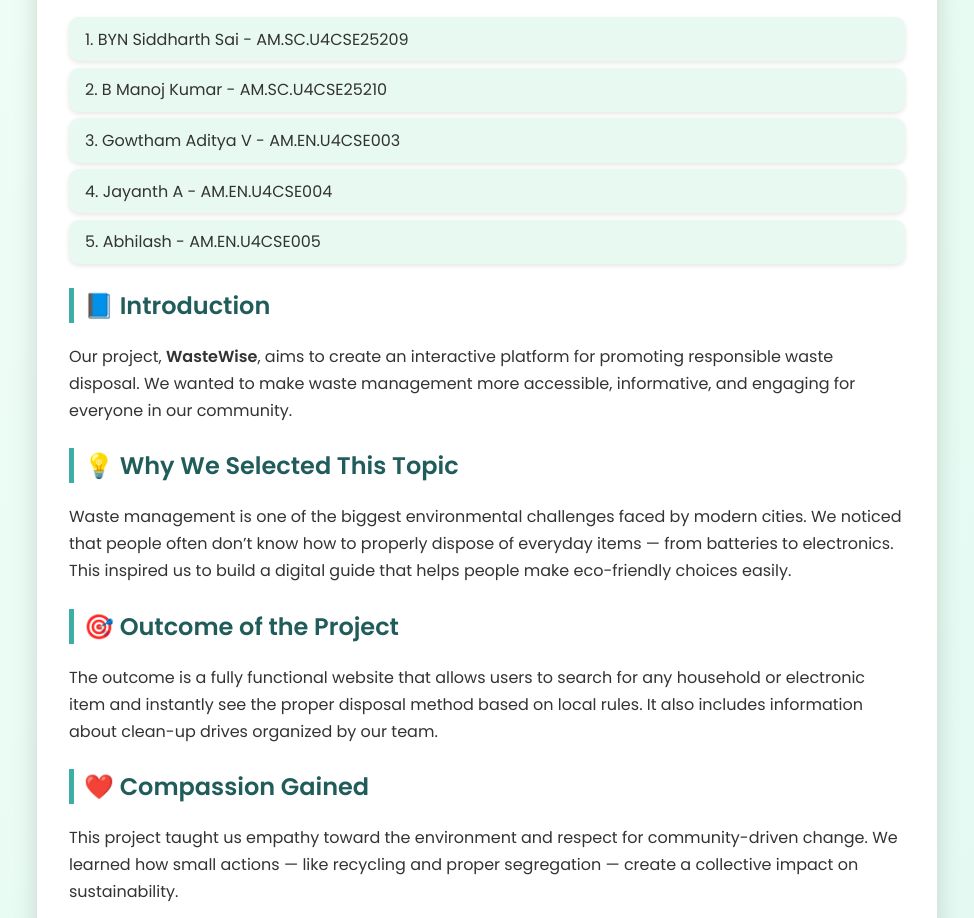
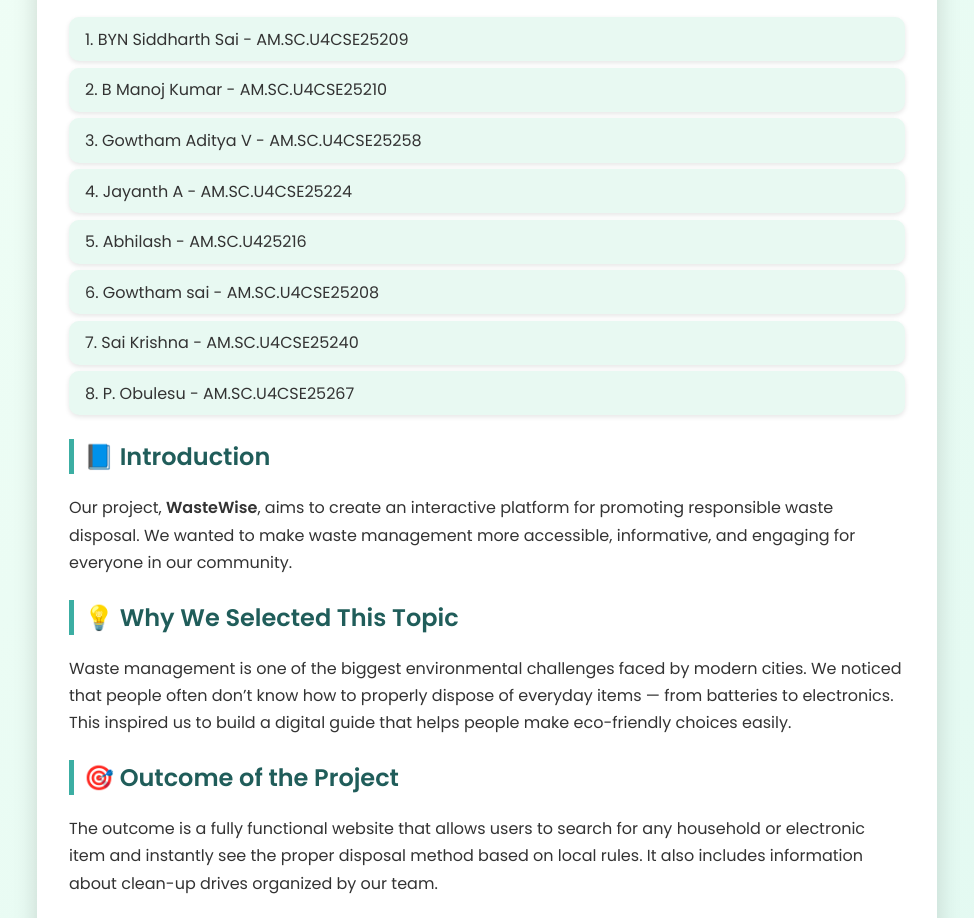
Before and after one commit to busydragon7/cleanamrita, a plain HTML site: page about.html in a window 1280 px wide. Shown: the part 798-1716 px from the top of the page, without its empty margins (153-1127 px from the left). Drawn offline with Linux system fonts and the light colour scheme.

Commit message:
Updated about.html

```diff
--- a/about.html
+++ b/about.html
@@ -115,9 +115,13 @@
     <ul>
       <li>1. BYN Siddharth Sai - AM.SC.U4CSE25209</li>
       <li>2. B Manoj Kumar - AM.SC.U4CSE25210</li>
-      <li>3. Gowtham Aditya V - AM.EN.U4CSE003</li>
-      <li>4. Jayanth A - AM.EN.U4CSE004</li>
-      <li>5. Abhilash - AM.EN.U4CSE005</li>
+      <li>3. Gowtham Aditya V - AM.SC.U4CSE25258</li>
+      <li>4. Jayanth A - AM.SC.U4CSE25224</li>
+      <li>5. Abhilash - AM.SC.U425216</li>
+      <li>6. Gowtham sai - AM.SC.U4CSE25208</li>
+      <li>7. Sai Krishna - AM.SC.U4CSE25240</li>
+      <li>8. P. Obulesu - AM.SC.U4CSE25267</li>
+
     </ul>
 
     <h2>📘 Introduction</h2>
```
